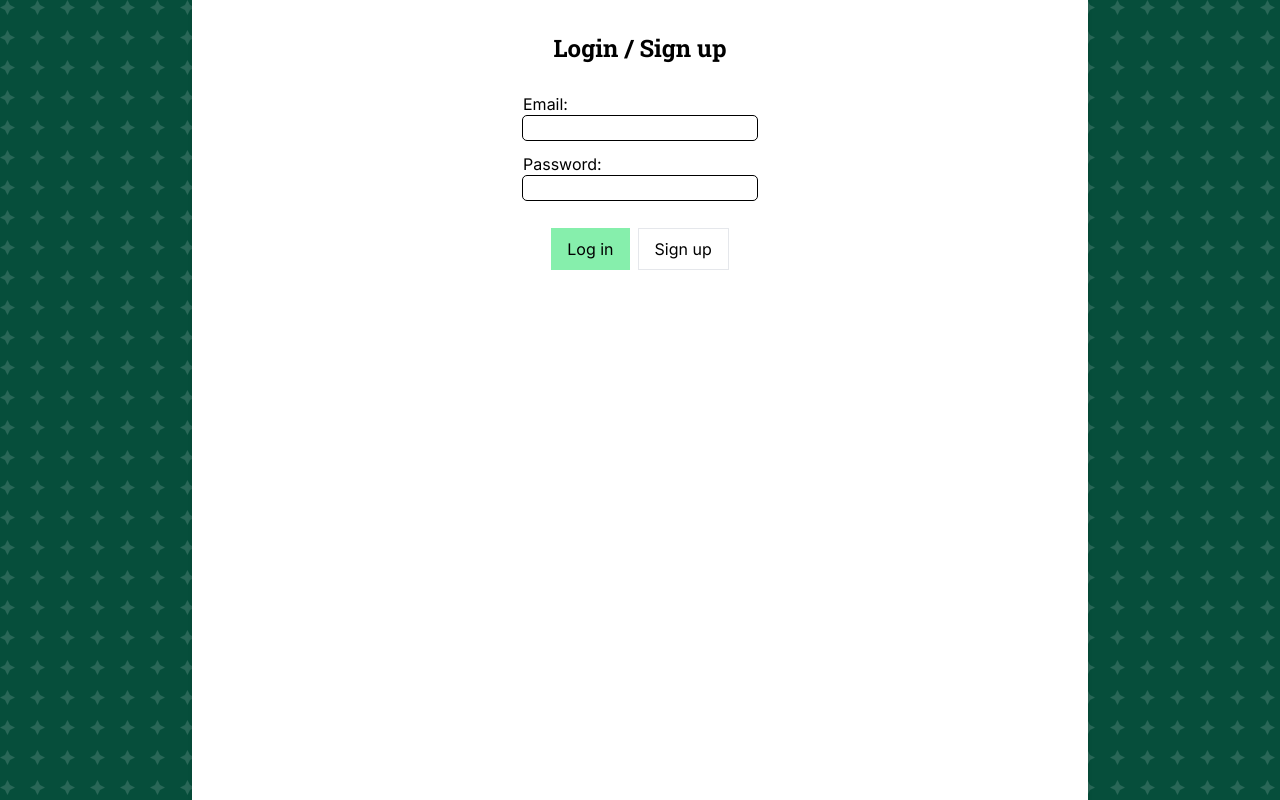
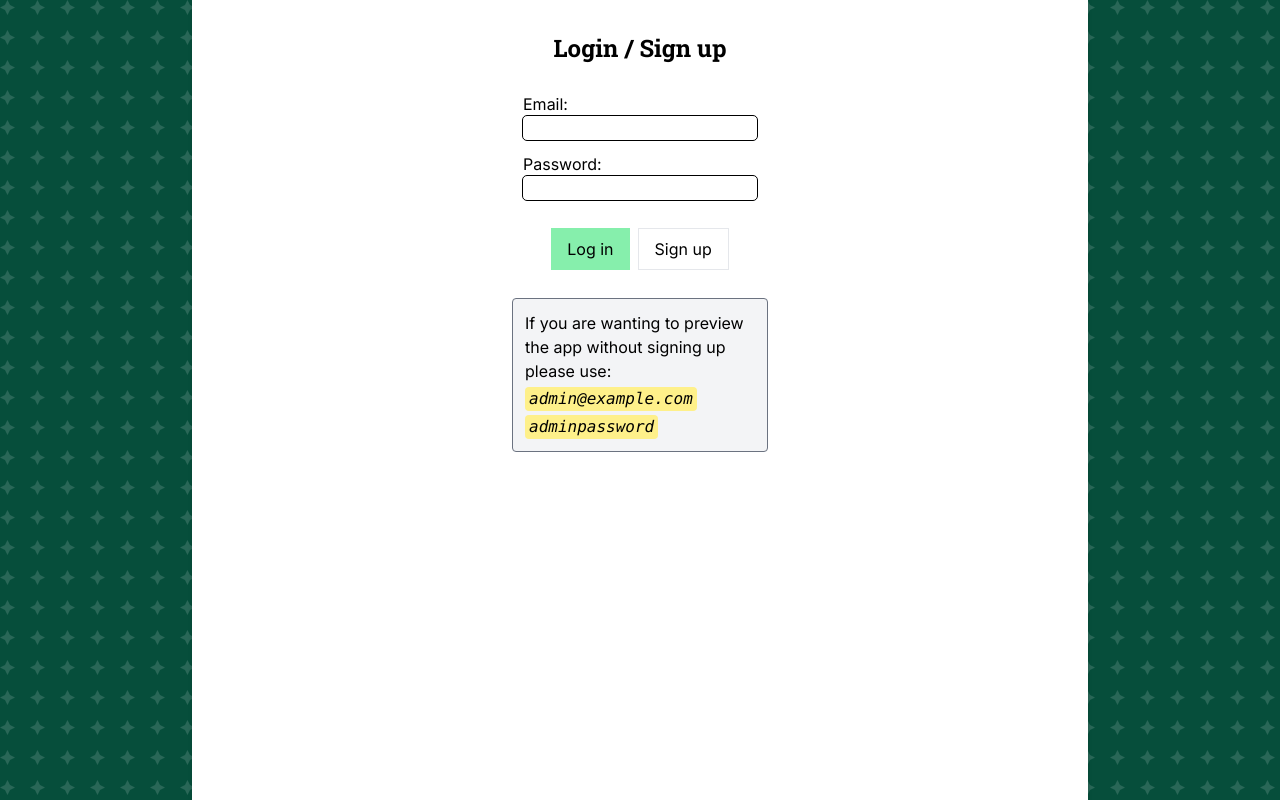
Before and after one commit to M-Desormeaux/next-classroom-dashboard, a Next.js app: page /login in a window 1280 px wide. Built offline with nearby package versions, Linux system fonts and the light colour scheme; no server answers.

Commit message:
add login note

```diff
--- a/app/login/page.tsx
+++ b/app/login/page.tsx
@@ -2,6 +2,8 @@
 import { login, signup } from "./actions";
 
 import { serif } from "../fonts";
+
+const defaultInfo = { email: "admin@example.com", pass: "adminpassword" };
 
 export default function LoginPage() {
   return (
@@ -46,6 +48,16 @@
           </button>
         </div>
       </form>
+
+      <div className="flex w-fit max-w-64 flex-col gap-1 rounded border border-gray-500 bg-gray-100 p-3">
+        If you are wanting to preview the app without signing up please use:
+        <pre className="w-fit rounded bg-yellow-200 px-1 italic">
+          {defaultInfo.email}
+        </pre>
+        <pre className="w-fit rounded bg-yellow-200 px-1 italic">
+          {defaultInfo.pass}
+        </pre>
+      </div>
     </section>
   );
 }
```
